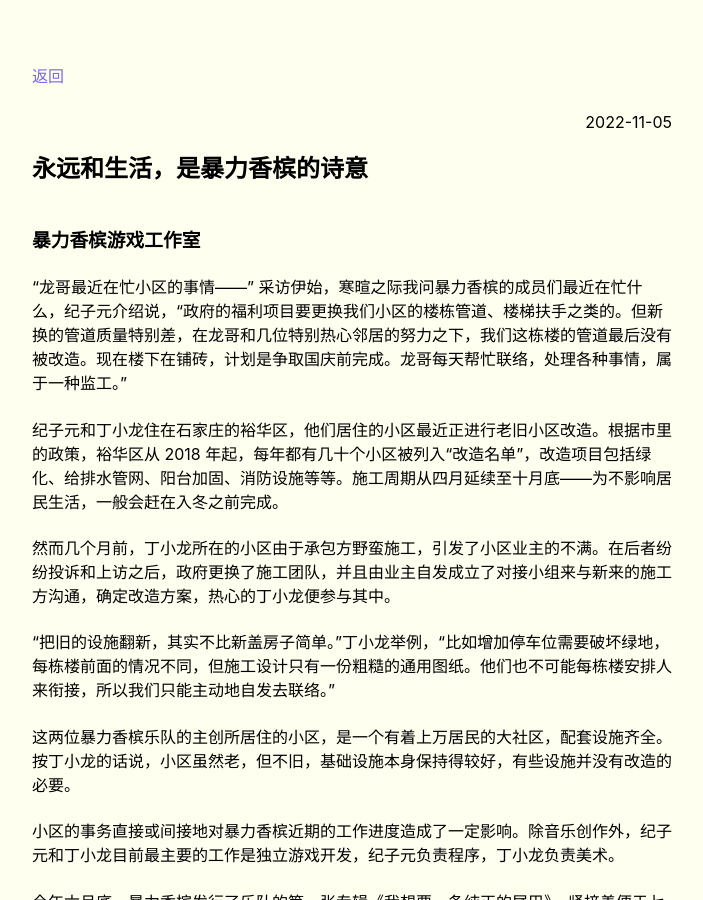
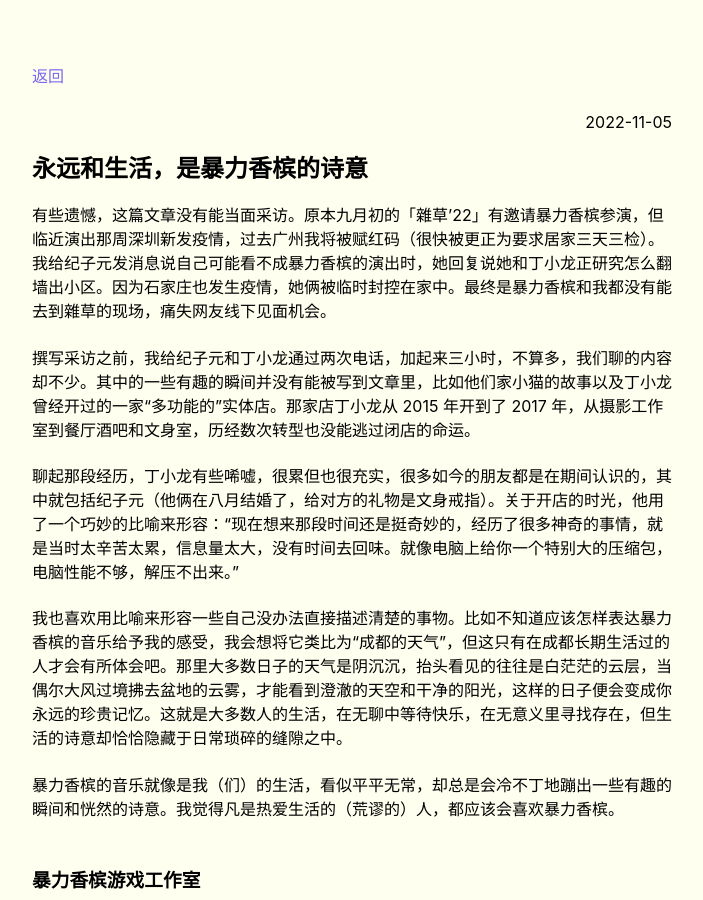
Before and after one commit to salingerlin/salingerlin.github.io, a Jekyll site: the page built from _posts/2022-11-05-永远和生活，是暴力香槟的诗意.md, in a window 1280 px wide and 900 px high. Shown: the whole window, without its empty margins (288-991 px from the left). Built offline with Jekyll 4.4.1, drawn with Linux system fonts in a browser that asks for light colours.

Commit message:
Update 2022-11-05-永远和生活，是暴力香槟的诗意.md

```diff
--- a/_posts/2022-11-05-永远和生活，是暴力香槟的诗意.md
+++ b/_posts/2022-11-05-永远和生活，是暴力香槟的诗意.md
@@ -5,6 +5,16 @@ category: 特稿
 ---
 
 # 永远和生活，是暴力香槟的诗意
+
+有些遗憾，这篇文章没有能当面采访。原本九月初的「雜草'22」有邀请暴力香槟参演，但临近演出那周深圳新发疫情，过去广州我将被赋红码（很快被更正为要求居家三天三检）。我给纪子元发消息说自己可能看不成暴力香槟的演出时，她回复说她和丁小龙正研究怎么翻墙出小区。因为石家庄也发生疫情，她俩被临时封控在家中。最终是暴力香槟和我都没有能去到雜草的现场，痛失网友线下见面机会。
+
+撰写采访之前，我给纪子元和丁小龙通过两次电话，加起来三小时，不算多，我们聊的内容却不少。其中的一些有趣的瞬间并没有能被写到文章里，比如他们家小猫的故事以及丁小龙曾经开过的一家“多功能的”实体店。那家店丁小龙从 2015 年开到了 2017 年，从摄影工作室到餐厅酒吧和文身室，历经数次转型也没能逃过闭店的命运。
+
+聊起那段经历，丁小龙有些唏嘘，很累但也很充实，很多如今的朋友都是在期间认识的，其中就包括纪子元（他俩在八月结婚了，给对方的礼物是文身戒指）。关于开店的时光，他用了一个巧妙的比喻来形容：“现在想来那段时间还是挺奇妙的，经历了很多神奇的事情，就是当时太辛苦太累，信息量太大，没有时间去回味。就像电脑上给你一个特别大的压缩包，电脑性能不够，解压不出来。”
+
+我也喜欢用比喻来形容一些自己没办法直接描述清楚的事物。比如不知道应该怎样表达暴力香槟的音乐给予我的感受，我会想将它类比为“成都的天气”，但这只有在成都长期生活过的人才会有所体会吧。那里大多数日子的天气是阴沉沉，抬头看见的往往是白茫茫的云层，当偶尔大风过境拂去盆地的云雾，才能看到澄澈的天空和干净的阳光，这样的日子便会变成你永远的珍贵记忆。这就是大多数人的生活，在无聊中等待快乐，在无意义里寻找存在，但生活的诗意却恰恰隐藏于日常琐碎的缝隙之中。
+
+暴力香槟的音乐就像是我（们）的生活，看似平平无常，却总是会冷不丁地蹦出一些有趣的瞬间和恍然的诗意。我觉得凡是热爱生活的（荒谬的）人，都应该会喜欢暴力香槟。
 
 ### 暴力香槟游戏工作室
 
```
